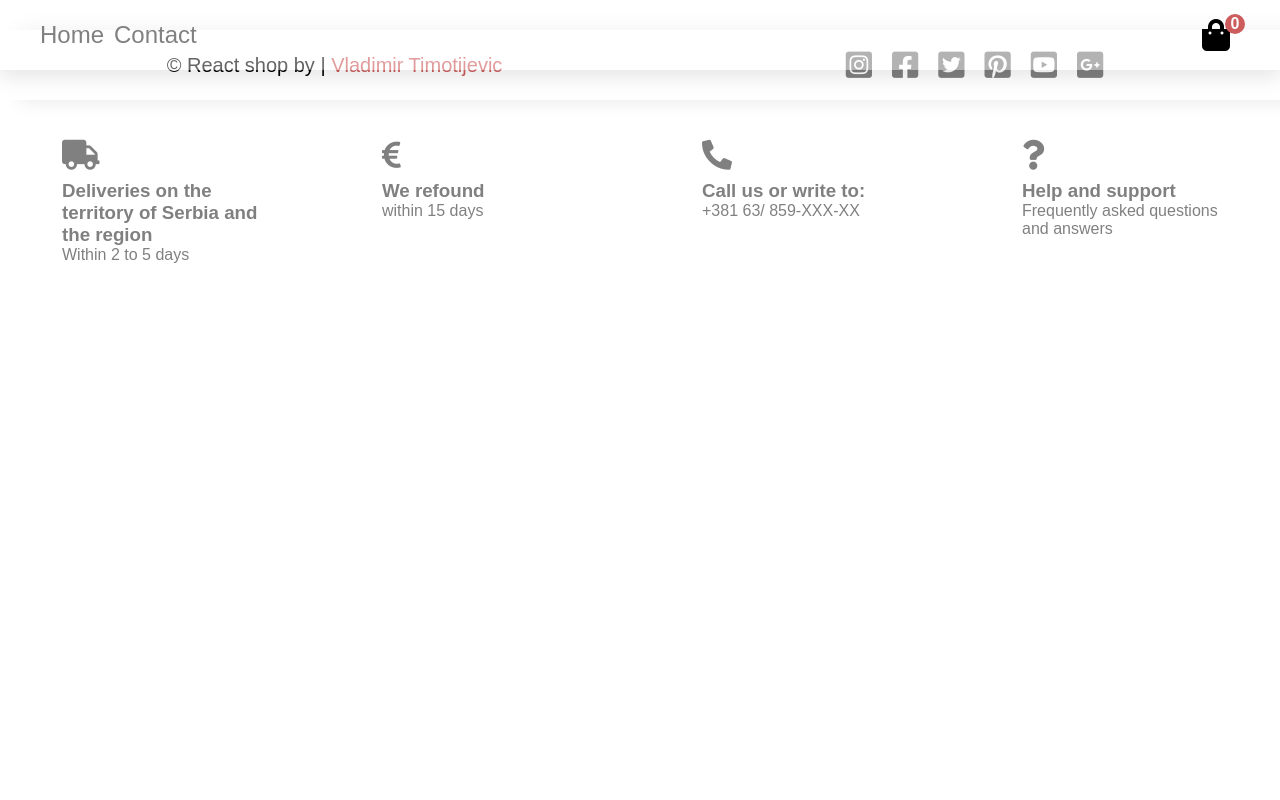
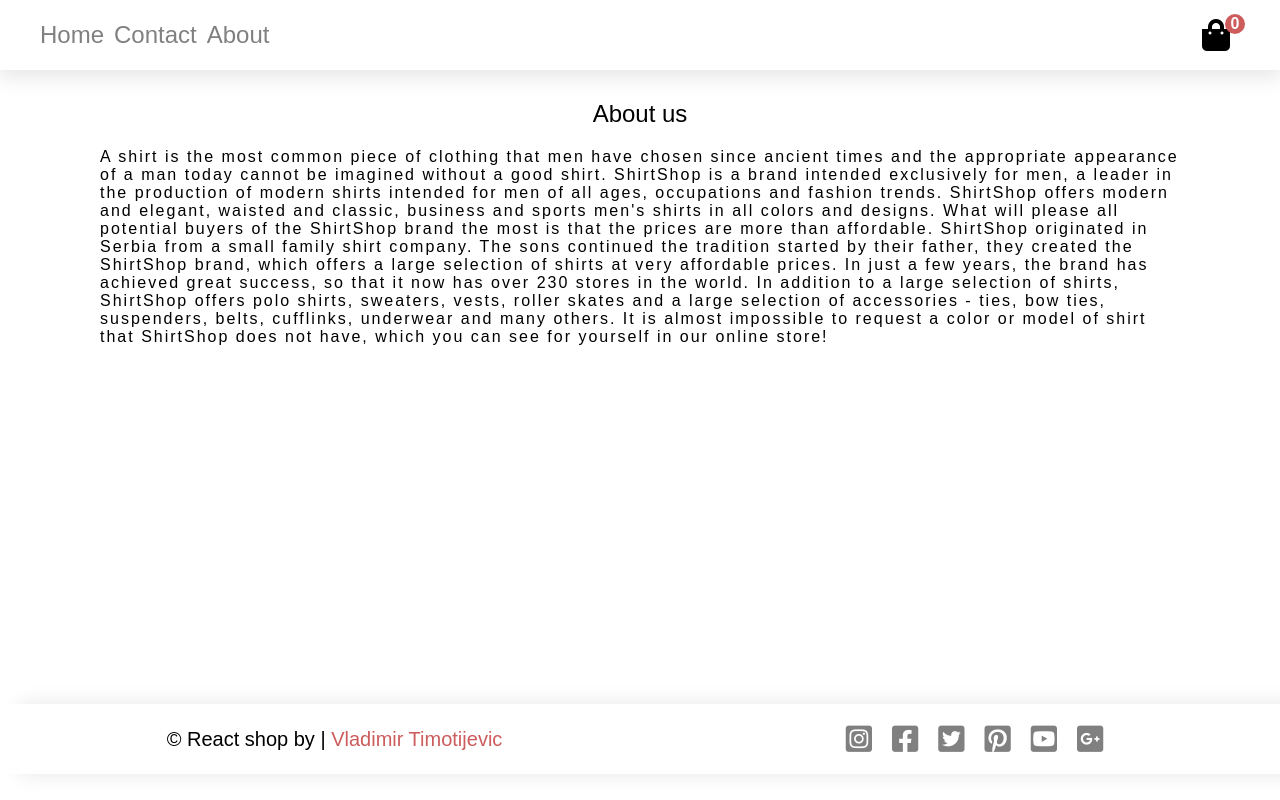
Before and after one commit to TimotijevicVlada/reactWebShop, a React (Create React App) app: page /about in a window 1280 px wide. Shown: the top 800 px of the page. Built offline with nearby package versions, Linux system fonts and the light colour scheme.

Commit message:
New page "About" added.

```diff
--- a/src/App.css
+++ b/src/App.css
@@ -368,6 +368,9 @@
   color: lightgray;
   font-size: 1.5em;
 }
+.eye_open:hover, .eye_close:hover, .viewEye_signup:hover, .hideEye_signup:hover {
+  cursor: pointer;
+}
 .viewEye_signup, .hideEye_signup {
   position: absolute;
   right: 20px;
@@ -383,6 +386,21 @@
 }
 .signup_container:hover .viewEye_signup, .signup_container:hover .hideEye_signup {
   color: gray;
+}
+
+/*ABOUT*/
+.about_container {
+  margin: 100px;
+  min-height: 63vh;
+}
+.about_title {
+  text-align: center;
+  margin: 20px;
+  font-weight: 200;
+}
+.about_text {
+  letter-spacing: 2px;
+
 }
 
 /*FOOTER*/
--- a/src/App.js
+++ b/src/App.js
@@ -6,6 +6,7 @@
 import Home from "./components/Home";
 import Cart from "./components/Cart";
 import Contact from './components/Contact';
+import About from "./components/About";
 import Details from "./components/Details";
 import Footer from './components/Footer';
 import FooterUnder from './components/FooterUnder';
@@ -18,6 +19,7 @@
         <Nav />
         <Route path="/" exact component={Home} />
         <Route path="/cart" exact component={Cart} />
+        <Route path="/about" exact component={About}/>
         <Route path="/contact" exact component={Contact} />
         <Route path="/details/:id" exact component={Details} />
       </Provider>
--- /dev/null
+++ b/src/components/About.js
@@ -0,0 +1,31 @@
+import React from "react";
+
+const About = () => {
+  return (
+    <div className="about_container">
+        <h2 className="about_title">About us</h2>
+      <p className="about_text">
+        A shirt is the most common piece of clothing that men have chosen since
+        ancient times and the appropriate appearance of a man today cannot be
+        imagined without a good shirt. ShirtShop is a brand intended exclusively
+        for men, a leader in the production of modern shirts intended for men of
+        all ages, occupations and fashion trends. ShirtShop offers modern and
+        elegant, waisted and classic, business and sports men's shirts in all
+        colors and designs. What will please all potential buyers of the ShirtShop
+        brand the most is that the prices are more than affordable. ShirtShop
+        originated in Serbia from a small family shirt company. The sons
+        continued the tradition started by their father, they created the ShirtShop
+        brand, which offers a large selection of shirts at very affordable
+        prices. In just a few years, the brand has achieved great success, so
+        that it now has over 230 stores in the world. In addition to a large
+        selection of shirts, ShirtShop offers polo shirts, sweaters, vests, roller
+        skates and a large selection of accessories - ties, bow ties,
+        suspenders, belts, cufflinks, underwear and many others. It is almost
+        impossible to request a color or model of shirt that ShirtShop does not
+        have, which you can see for yourself in our online store!
+      </p>
+    </div>
+  );
+};
+
+export default About;
--- a/src/components/useForm.js
+++ b/src/components/FormValidation/useForm.js
@@ -28,7 +28,8 @@
         () => {
             if(Object.keys(errors).length === 0 && isSubmitting) {
                 //callback();
-                alert("Succesfull form!")
+                alert("Succesfull form!");
+                window.location.href = "http://localhost:3000/";
             }
         },
         [errors]
--- a/src/components/Nav.js
+++ b/src/components/Nav.js
@@ -12,6 +12,7 @@
                     <div className="nav_left">
                         <Link to="/"><h2>Home</h2></Link>
                         <Link to="/contact"><h2>Contact</h2></Link>
+                        <Link to="/about"><h2>About</h2></Link>
                     </div>
                     <div className="nav_right">
                         <Link to="/cart">
```
Also changed, not shown: src/components/Contact.js (+6 -2 lines), src/components/FormValidation/validateInfo.js (renamed from src/components/validateInfo.js).
